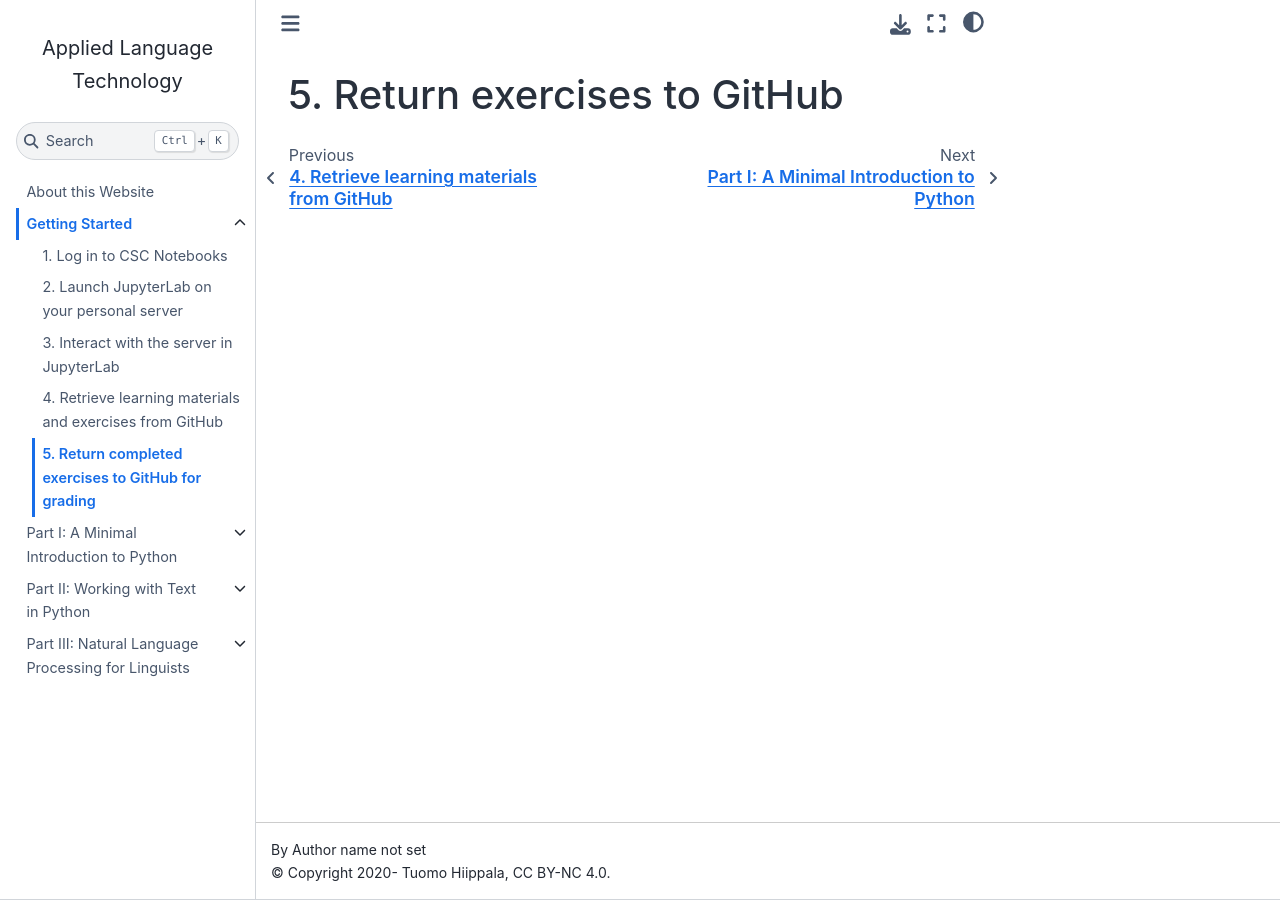
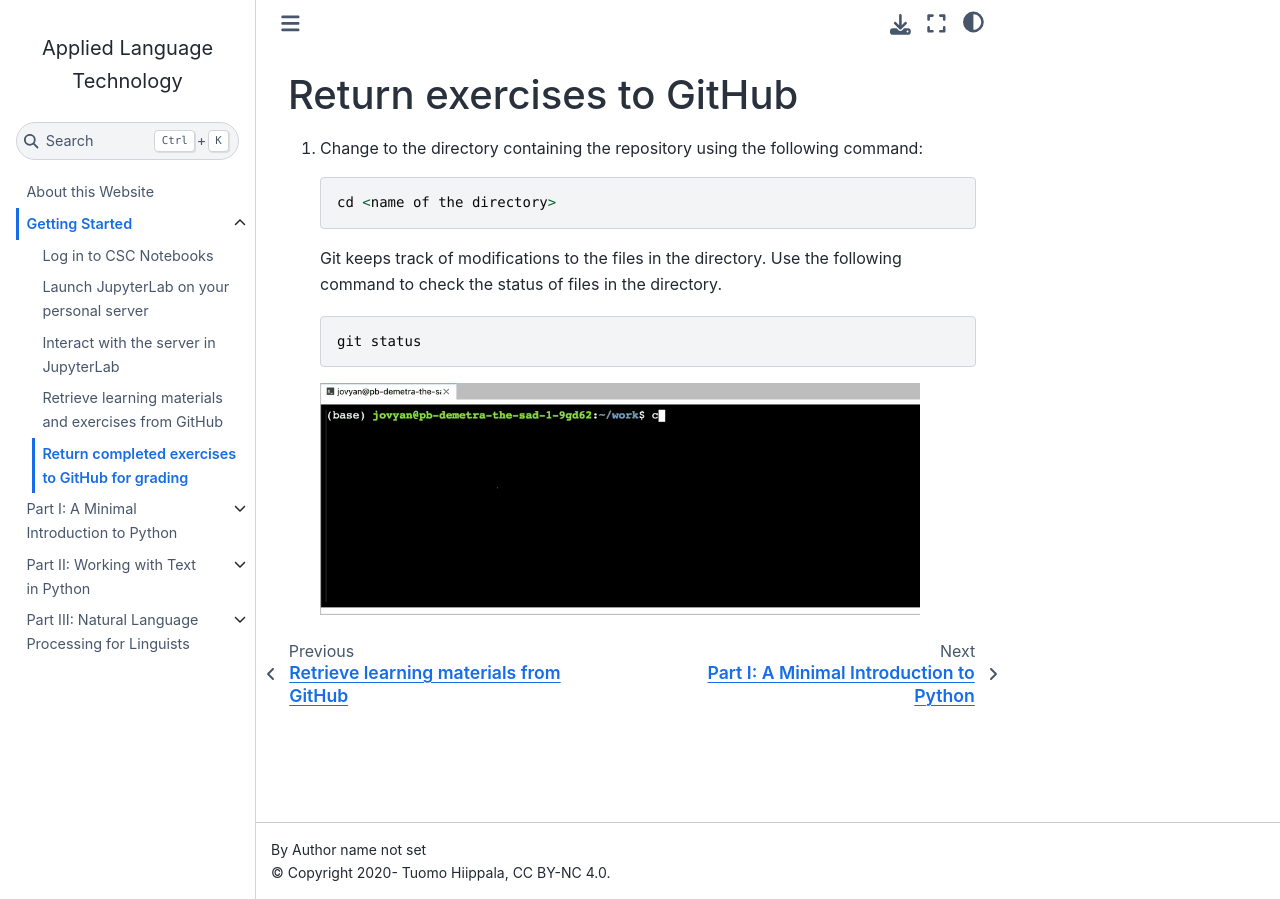
Before and after one commit to Applied-Language-Technology/website, a Sphinx documentation site: the page built from source/github_push.rst, in a window 1280 px wide. Built offline with Sphinx 7.4.7 and the Sphinx Book theme 1.1.4, drawn with Linux system fonts in a browser that asks for light colours; pages that are not in the unit, such as notebooks, are missing from menus.

Commit message:
update instructions

```diff
--- a/source/getting_started.rst
+++ b/source/getting_started.rst
@@ -25,8 +25,9 @@ The following diagram provides an overview of the environments and services used
 How to use the learning environments in practice?
 =================================================
 
+To access and use the learning environments, follow the steps below.
+
 .. toctree::
-   :numbered:
 
    Log in to CSC Notebooks <notebook_login.rst>
    Launch JupyterLab on your personal server <launch_server.rst>
--- a/source/github_push.rst
+++ b/source/github_push.rst
@@ -1,2 +1,18 @@
 Return exercises to GitHub
 ==========================
+
+1. Change to the directory containing the repository using the following command:
+
+   .. code::
+
+      cd <name of the directory>
+
+   Git keeps track of modifications to the files in the directory. Use the following command to check the status of files in the directory.
+
+   .. code::
+
+      git status
+
+   .. image:: ../img/jl_git_status.gif
+      :width: 600
+      :alt: Change directory and check the status of git repository.
--- a/source/launch_server.rst
+++ b/source/launch_server.rst
@@ -2,6 +2,8 @@
 
 Launching a server on CSC Notebooks
 ===================================
+
+Follow the instructions below to launch a server with the course environment on CSC Notebooks.
 
 1. Click the *Launch new* button once to launch your personal server on CSC Notebooks.
 
@@ -49,4 +51,4 @@ Launching a server on CSC Notebooks
 
    |
 
-5. Upon successful login, the server opens JupyterLab, which is an environment that allows you to `interact with the server <jupyter.rst>`_.
+5. Upon successful login, the server opens `JupyterLab <jupyter.rst>`_, a web-based interface to Jupyter, the interactive programming environment running on the server.
```
Also changed, not shown: source/github_pull.rst (+40 -6 lines), source/jupyter.rst (+16 -2 lines), source/notebook_login.rst (+29 -15 lines), img/csc_nb_env_box.png (added), img/csc_nb_jupyterlab.png (added), img/gh_copy_https.gif (added), img/jl_git_add.gif (added), img/jl_git_status.gif (added), img/jl_terminal_idle.gif (added), 3 other files.
